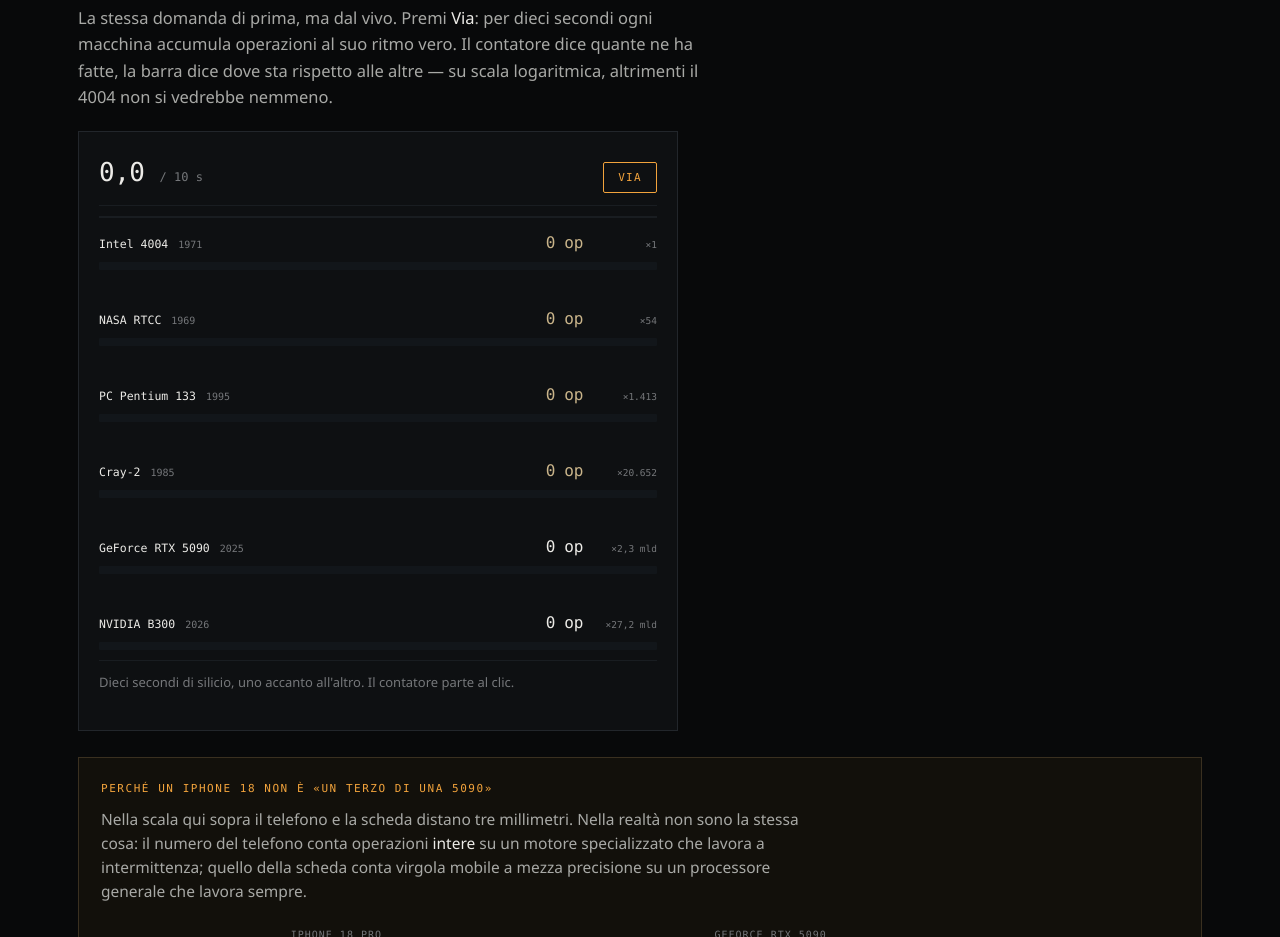
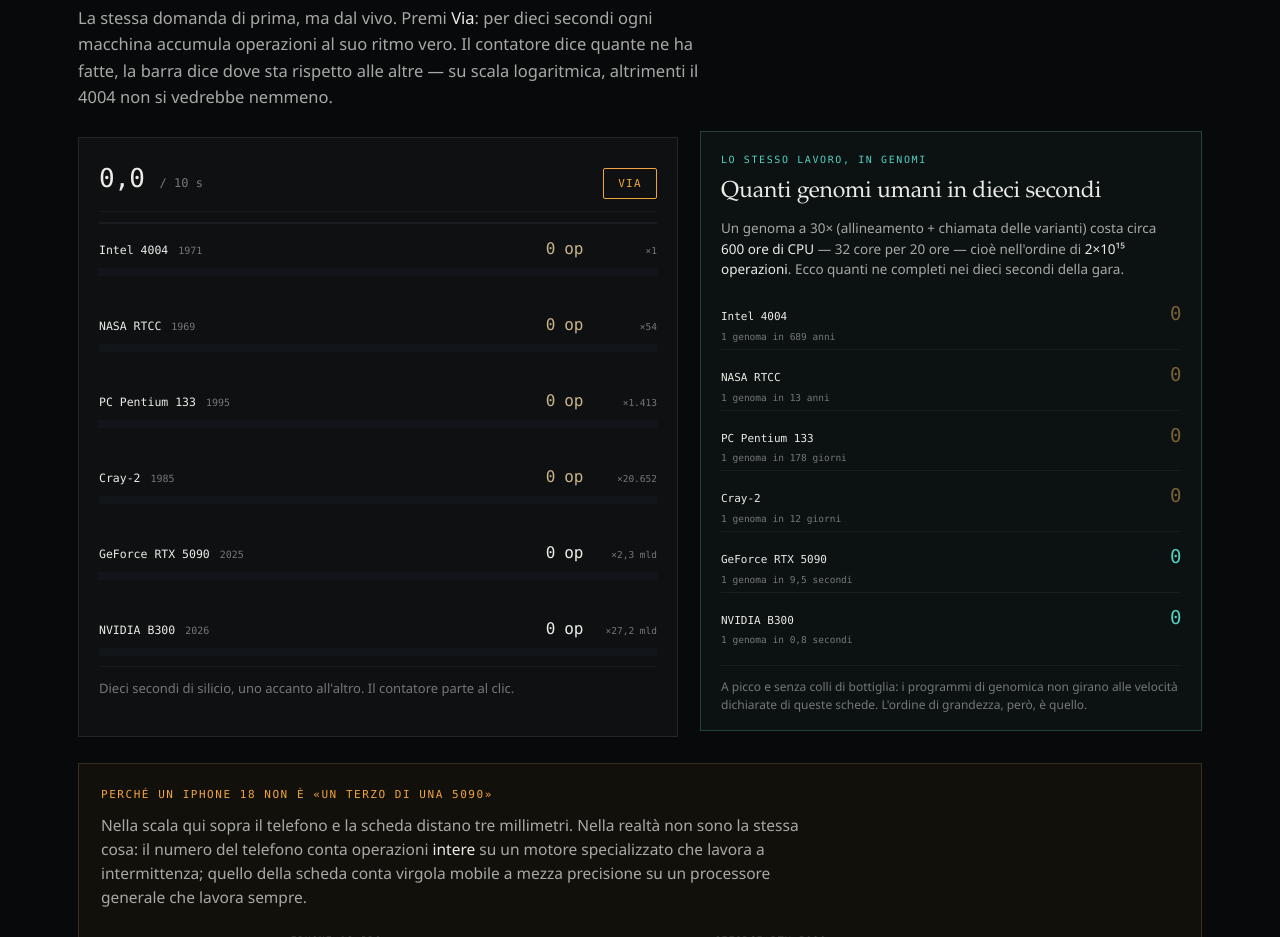
Before and after one commit to 011010101001/potenza-di-calcolo, a plain HTML site: page index.html in a window 1280 px wide. Shown: the part 10422-11359 px from the top of the page. Drawn offline with Linux system fonts and the light colour scheme.

Commit message:
Arena: pannello genomi in tempo reale accanto alla gara
Quanti genomi umani (30x, ~600 ore di CPU) completa ogni macchina nei
dieci secondi, aggiornato insieme ai contatori. README aggiornato.

```diff
--- a/index.html
+++ b/index.html
@@ -212,6 +212,27 @@
   }
 
 
+
+  .racewrap{display:grid;grid-template-columns:600px 1fr;gap:22px;align-items:start}
+  .genome{border:1px solid #24413d;background:#0b1211;padding:20px 20px 16px;height:600px;display:flex;flex-direction:column}
+  .genome .gtag{font-family:var(--mono);font-size:10px;letter-spacing:.16em;text-transform:uppercase;color:var(--world)}
+  .genome h4{font-family:var(--serif);font-size:23px;font-weight:400;margin:6px 0 8px;letter-spacing:-.01em}
+  .genome .gnote{font-size:13.5px;color:var(--ink-dim);line-height:1.5;margin:0 0 14px}
+  .genome .gnote b{color:var(--ink);font-weight:500}
+  .grows{flex:1;display:flex;flex-direction:column;justify-content:space-between}
+  .grow{display:grid;grid-template-columns:1fr auto;gap:10px;align-items:baseline;padding:5px 0;border-bottom:1px solid #14201e}
+  .grow:last-child{border-bottom:0}
+  .grow b{font-family:var(--mono);font-size:11px;font-weight:500;color:var(--ink);display:block}
+  .grow span{font-family:var(--mono);font-size:9.5px;color:var(--muted);display:block;margin-top:3px}
+  .grow .gn{font-family:var(--mono);font-size:19px;color:var(--world);text-align:right;letter-spacing:-.02em}
+  .grow.old .gn{color:#7a6236}
+  .genome .gfoot{font-size:12px;color:var(--muted);line-height:1.5;margin:12px 0 0;padding-top:12px;border-top:1px solid #14201e}
+  @media (max-width:1180px){
+    .racewrap{grid-template-columns:1fr}
+    .genome{height:auto}
+    .grows{gap:10px}
+  }
+
   /* ── arena 10 secondi ──────────────────── */
   .arena{aspect-ratio:1/1;max-width:600px;border:1px solid var(--rule);background:var(--panel);
     padding:20px 20px 18px;display:flex;flex-direction:column;margin-top:6px}
@@ -811,6 +832,7 @@
       alle altre — su scala logaritmica, altrimenti il 4004 non si vedrebbe nemmeno.
     </p>
 
+    <div class="racewrap">
     <div class="arena">
       <div class="atop">
         <div class="clock"><span id="aT">0,0</span> <small>/ 10 s</small></div>
@@ -821,6 +843,22 @@
       <div class="averdict" id="aVerdict">
         Dieci secondi di silicio, uno accanto all'altro. Il contatore parte al clic.
       </div>
+    </div>
+
+    <aside class="genome">
+      <div class="gtag">Lo stesso lavoro, in genomi</div>
+      <h4>Quanti genomi umani in dieci secondi</h4>
+      <p class="gnote">
+        Un genoma a 30× (allineamento + chiamata delle varianti) costa circa <b>600 ore di CPU</b>
+        — 32 core per 20 ore — cioè nell'ordine di <b>2×10¹⁵ operazioni</b>. Ecco quanti ne
+        completi nei dieci secondi della gara.
+      </p>
+      <div class="grows" id="gRows"></div>
+      <p class="gfoot" id="gFoot">
+        A picco e senza colli di bottiglia: i programmi di genomica non girano alle velocità
+        dichiarate di queste schede. L'ordine di grandezza, però, è quello.
+      </p>
+    </aside>
     </div>
 
     <div class="whybox">
@@ -2268,6 +2306,21 @@ const DATA = {"years":[1971,1972,1973,1974,1975,1976,1977,1978,1979,1980,1981,19
     const rows=[...host.querySelectorAll('.arow')].map((r,i)=>({
       rate:D[i][2], val:r.querySelector('[data-v]'), bar:r.querySelector('[data-b]')
     }));
+    const COST=2e15;
+    function timeFor(s){
+      const y=s/3.15576e7, d=s/86400, h=s/3600;
+      if(y>=1) return '1 genoma in '+fmtIt(y, y<10?1:0)+' anni';
+      if(d>=1) return '1 genoma in '+fmtIt(d, d<10?1:0)+' giorni';
+      if(h>=1) return '1 genoma in '+fmtIt(h,1)+' ore';
+      return '1 genoma in '+fmtIt(s,1)+' secondi';
+    }
+    const gHost=document.getElementById('gRows');
+    if(gHost) gHost.innerHTML=D.map(d=>
+      '<div class="grow '+d[3]+'"><div><b>'+d[0]+'</b><span>'+timeFor(COST/d[2])+'</span></div>'
+      +'<div class="gn" data-g>0</div></div>'
+    ).join('');
+    const gVals=gHost?[...gHost.querySelectorAll('[data-g]')]:[];
+
     const tEl=document.getElementById('aT'), prog=document.getElementById('aProg');
     const btn=document.getElementById('aGo'), verdict=document.getElementById('aVerdict');
     let running=false;
@@ -2280,6 +2333,10 @@ const DATA = {"years":[1971,1972,1973,1974,1975,1976,1977,1978,1979,1980,1981,19
         r.val.textContent= ops<1e3 ? Math.round(ops)+' op' : humanShort(ops)+'op';
         const l=ops>0?Math.log10(ops):LO;
         r.bar.style.width=Math.max(0,Math.min(100,(l-LO)/(HI-LO)*100))+'%';
+      });
+      gVals.forEach((el,i)=>{
+        const n=D[i][2]*t/COST;
+        el.textContent = n>=0.01 ? fmtIt(n,2) : (n>0 ? '<0,01' : '0');
       });
     }
 
@@ -2293,6 +2350,14 @@ const DATA = {"years":[1971,1972,1973,1974,1975,1976,1977,1978,1979,1980,1981,19
         +new Intl.NumberFormat('it-IT',{maximumFractionDigits:0}).format(anni)+' anni</b>. '
         +'E nei suoi dieci secondi il 4004 ha fatto '+humanShort(minR*10)
         +'op — meno di quante la B300 ne fa in <b>un microsecondo</b>.';
+
+      const g=document.getElementById('gFoot');
+      if(g){
+        const nB=rows[rows.length-1].rate*10/COST, n4=rows[0].rate*10/COST;
+        g.innerHTML='<b>In genomi:</b> la B300 ne ha finiti '+fmtIt(nB,2)
+          +', la 5090 '+fmtIt(rows[4].rate*10/COST,2)+'. Il 4004 avrebbe finito il suo primo genoma nel <b>'
+          +Math.round(1971+COST/rows[0].rate/3.15576e7)+'</b>.';
+      }
     }
 
     btn.addEventListener('click',()=>{
```
